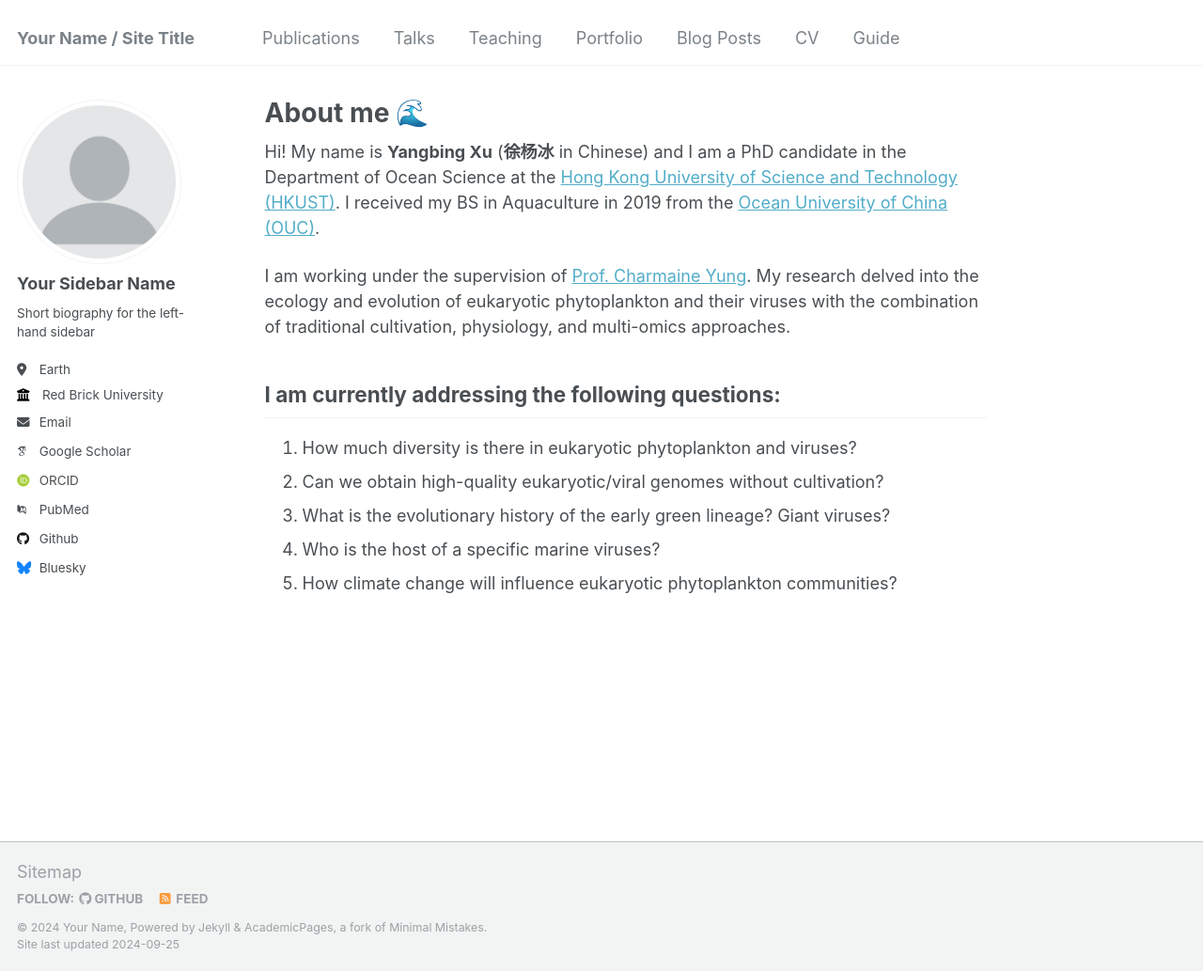
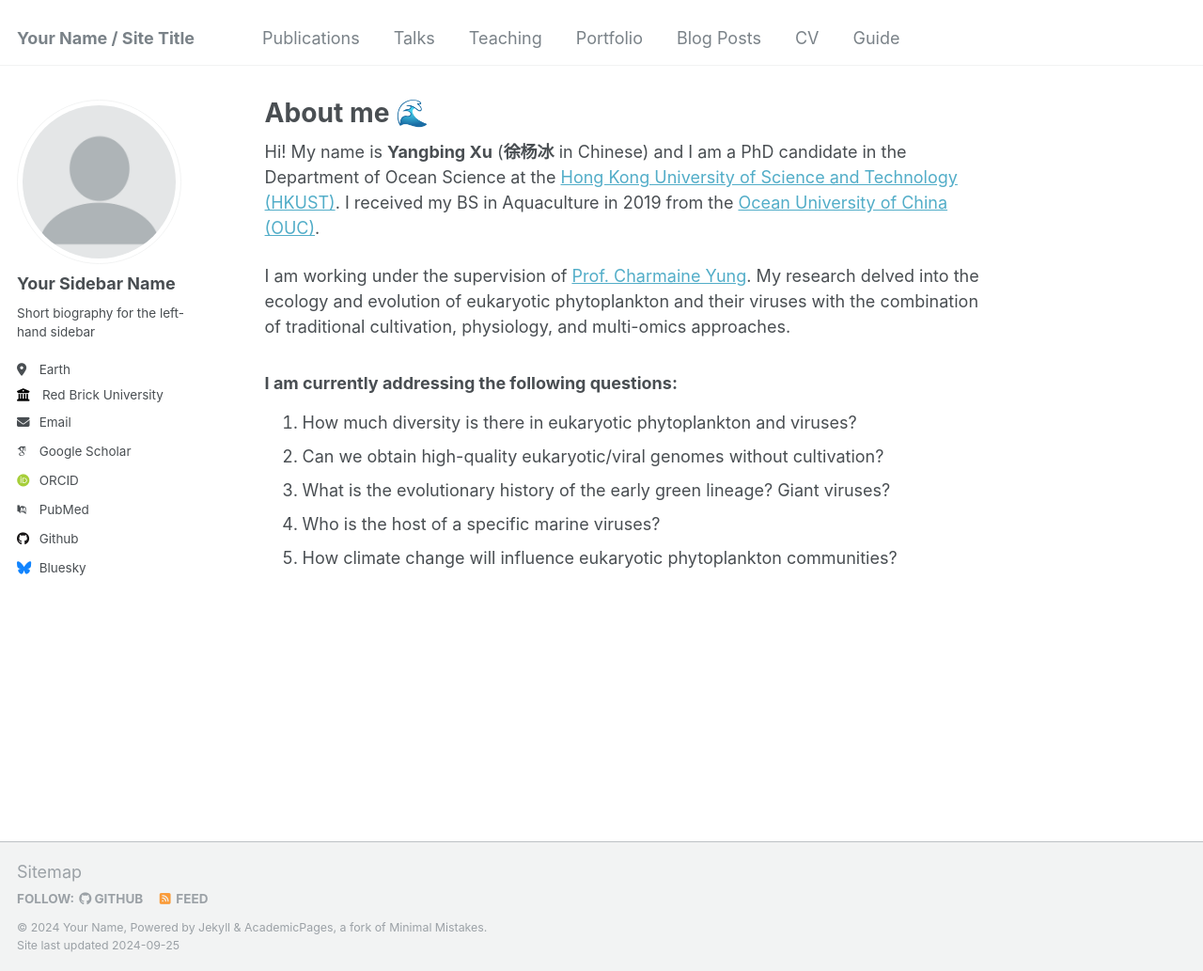
Before and after one commit to Yangbing-Ocean/yangbing, a Jekyll site: the page built from _pages/about.md, in a window 1280 px wide and 1033 px high. Shown: the whole window at 94% size. Built offline with Jekyll 4.4.1, drawn with Linux system fonts in a browser that asks for light colours; some web fonts are replaced.

```diff
--- a/_pages/about.md
+++ b/_pages/about.md
@@ -11,7 +11,7 @@ Hi! My name is **Yangbing Xu** (**徐杨冰** in Chinese) and I am a PhD candida
 
 I am working under the supervision of [Prof. Charmaine Yung](https://www.charmaineyung.com/). My research delved into the ecology and evolution of eukaryotic phytoplankton and their viruses with the combination of traditional cultivation, physiology, and multi-omics approaches.
 
-## I am currently addressing the following questions:
+### I am currently addressing the following questions:
 1. How much diversity is there in eukaryotic phytoplankton and viruses?
 2. Can we obtain high-quality eukaryotic/viral genomes without cultivation?
 3. What is the evolutionary history of the early green lineage? Giant viruses?
```
